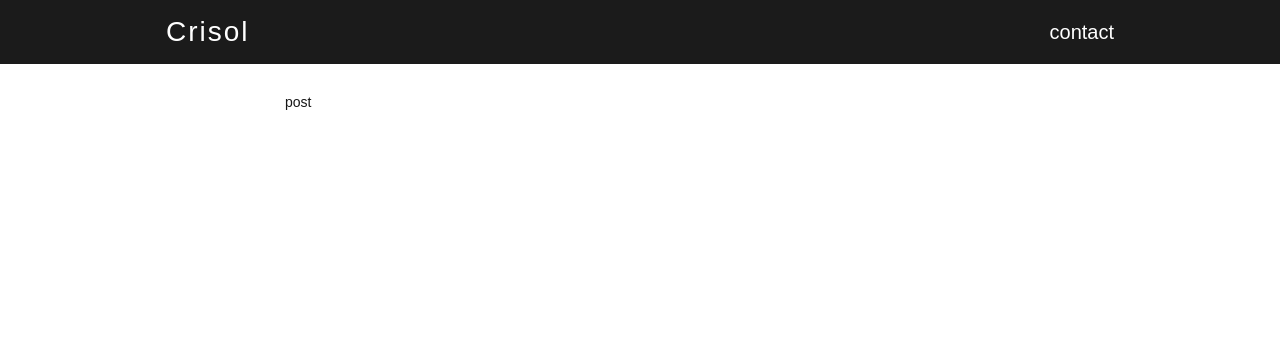
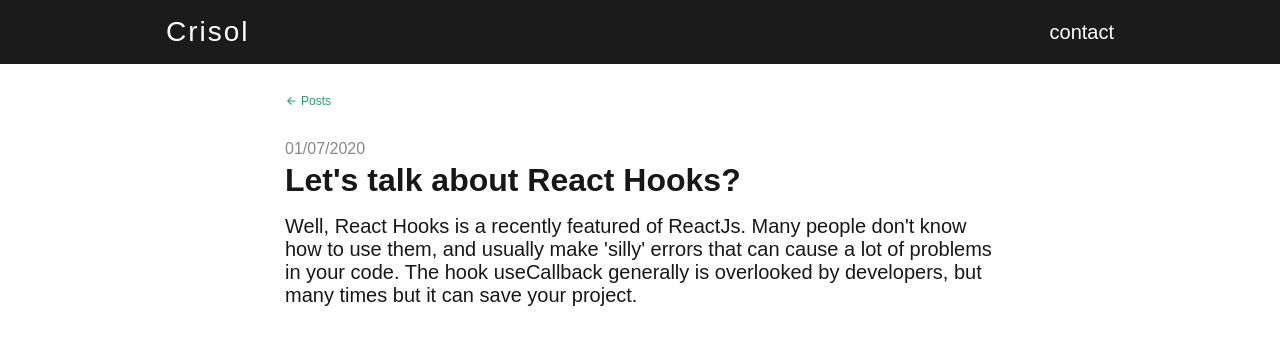
Before and after one commit to ViniciusCrisol/blog-nextJs, a Next.js app: page /post/1 in a window 1280 px wide. Shown: the top 344 px of the page. Built offline with nearby package versions, Linux system fonts and the light colour scheme.

Commit message:
Build test

```diff
--- a/package.json
+++ b/package.json
@@ -5,9 +5,11 @@
   "scripts": {
     "dev": "next dev",
     "build": "next build && next export && vercel --prod",
+    "test": "next build",
     "start": "next start"
   },
   "dependencies": {
+    "axios": "^0.19.2",
     "next": "9.4.4",
     "react": "16.13.1",
     "react-dom": "16.13.1",
--- a/pages/post/[post].js
+++ b/pages/post/[post].js
@@ -1,9 +1,29 @@
+import Link from 'next/link';
+import { IoMdArrowBack } from 'react-icons/io';
+
 import Layout from '../../src/layout';
+
+import { Container } from '../../styles/post';
 
 function Post() {
   return (
     <Layout>
-      <p>post</p>
+      <Container>
+        <Link href='/posts'>
+          <a>
+            <IoMdArrowBack />
+            Posts
+          </a>
+        </Link>
+        <span>01/07/2020</span>
+        <h1>Let's talk about React Hooks?</h1>
+        <p>
+          Well, React Hooks is a recently featured of ReactJs. Many people don't
+          know how to use them, and usually make 'silly' errors that can cause a
+          lot of problems in your code. The hook useCallback generally is
+          overlooked by developers, but many times but it can save your project.
+        </p>
+      </Container>
     </Layout>
   );
 }
--- a/src/components/Post/index.js
+++ b/src/components/Post/index.js
@@ -3,7 +3,7 @@ import { MdBookmarkBorder } from 'react-icons/md';
 
 import { Container } from './styles';
 
-function Post() {
+function PostContainer() {
   return (
     <Link href='/post/[post]' as='/post/post1'>
       <Container>
@@ -23,4 +23,4 @@ function Post() {
   );
 }
 
-export default Post;
+export default PostContainer;
--- /dev/null
+++ b/styles/post.js
@@ -0,0 +1,32 @@
+import styled from 'styled-components';
+
+export const Container = styled.div`
+  a {
+    font-size: 12px;
+    color: var(--main);
+
+    display: flex;
+    align-items: center;
+
+    svg {
+      margin-right: 4px;
+    }
+  }
+
+  span {
+    display: flex;
+    margin: 32px 0 4px 0;
+
+    font-size: 16px;
+    color: var(--gray);
+  }
+
+  h1 {
+    margin-bottom: 16px;
+    font-size: 32px;
+  }
+
+  p {
+    font-size: 20px;
+  }
+`;
```
Also changed, not shown: 6 other files (tests, documents, lock files or other folders).
